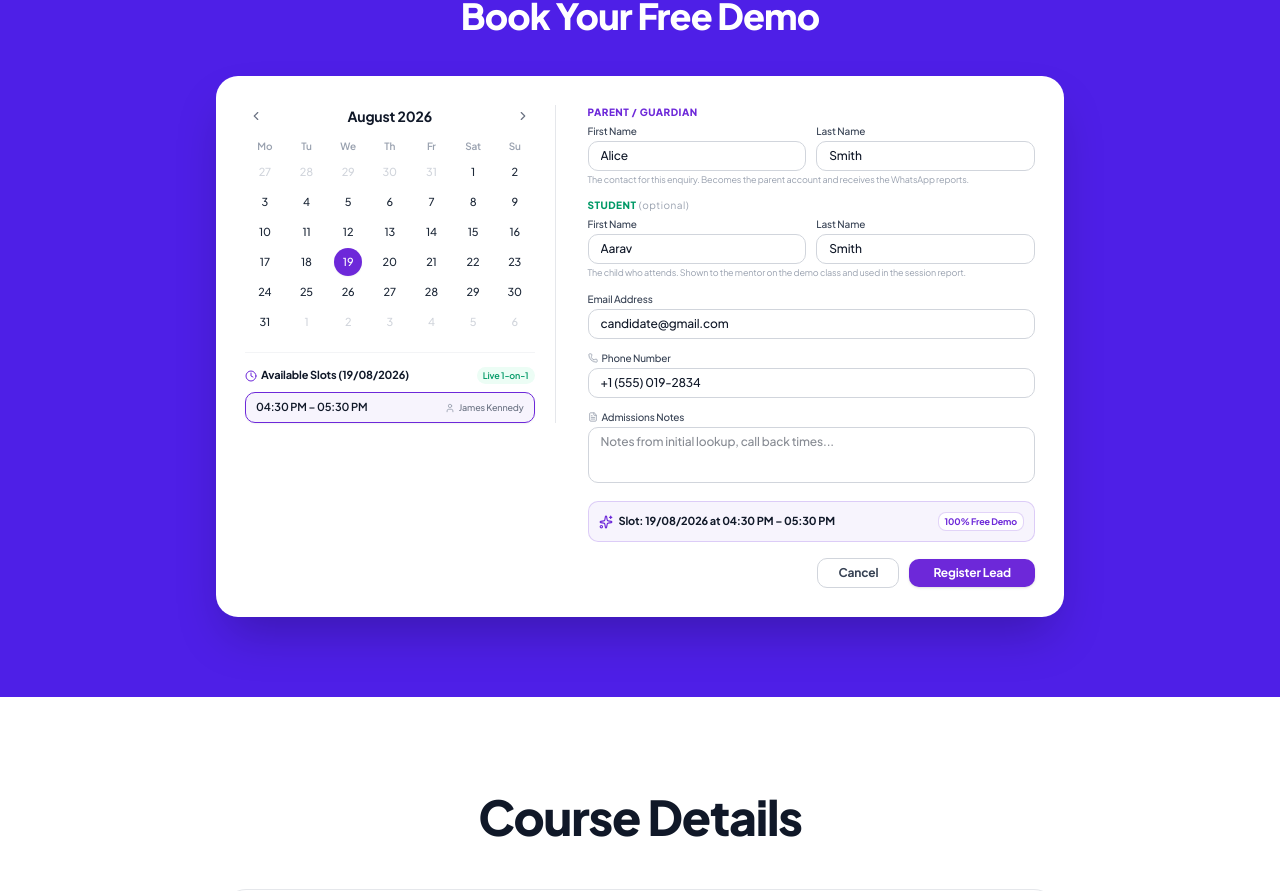
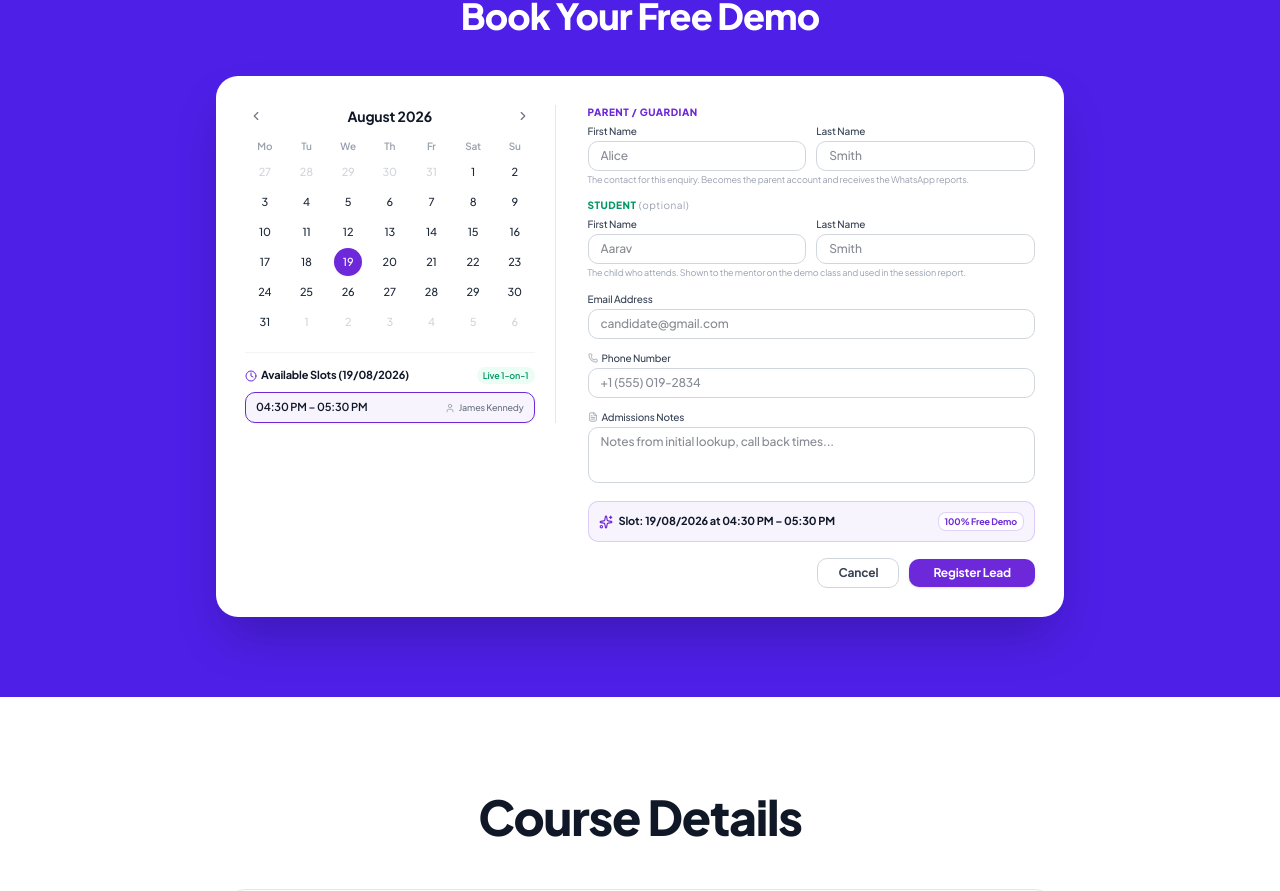
Before and after one commit to mailattfg-ops/futurespark-landing, a Next.js app: page /home in a window 1280 px wide. Shown: the part 4525-5416 px from the top of the page. Built offline with nearby package versions, Linux system fonts and the light colour scheme; no server answers.

Commit message:
form fix

```diff
--- a/app/home/components/book-demo-form.tsx
+++ b/app/home/components/book-demo-form.tsx
@@ -72,16 +72,16 @@ export function BookDemoFormSection() {
   const [isLoadingSlots, setIsLoadingSlots] = useState<boolean>(false);
 
   // Parent fields
-  const [parentFirstName, setParentFirstName] = useState("Alice");
-  const [parentLastName, setParentLastName] = useState("Smith");
+  const [parentFirstName, setParentFirstName] = useState("");
+  const [parentLastName, setParentLastName] = useState("");
 
   // Student fields (optional)
-  const [studentFirstName, setStudentFirstName] = useState("Aarav");
-  const [studentLastName, setStudentLastName] = useState("Smith");
+  const [studentFirstName, setStudentFirstName] = useState("");
+  const [studentLastName, setStudentLastName] = useState("");
 
   // Contact fields
-  const [email, setEmail] = useState("candidate@gmail.com");
-  const [phone, setPhone] = useState("+1 (555) 019-2834");
+  const [email, setEmail] = useState("");
+  const [phone, setPhone] = useState("");
 
   // Admissions notes
   const [admissionsNotes, setAdmissionsNotes] = useState("");
@@ -226,7 +226,7 @@ export function BookDemoFormSection() {
 
     const payload = {
       firstName: parentFirstName.trim(),
-      lastName: parentLastName.trim() || "Smith",
+      lastName: parentLastName.trim(),
       studentFirstName: studentFirstName.trim() || undefined,
       studentLastName: studentLastName.trim() || undefined,
       email: email.trim(),
```
